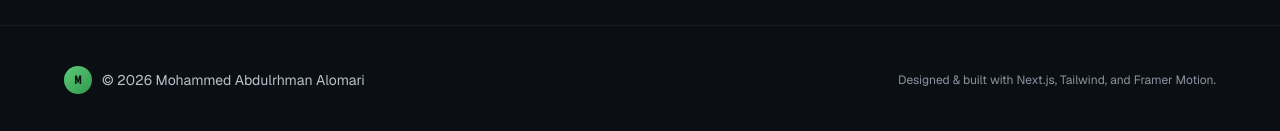
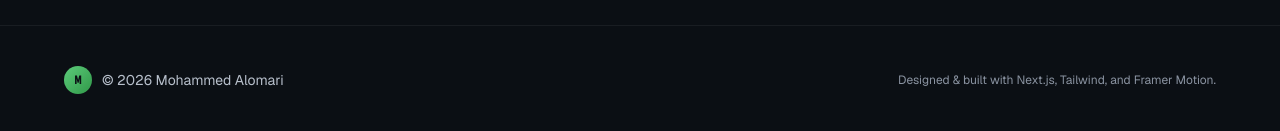
Before and after one commit to MhdAbdAlomari/mohammed-alomari-portfolio, a Next.js app: page /projects/ashafaq-branch in a window 1280 px wide. Shown: the part 4388-4519 px from the top of the page. Built offline with nearby package versions, Linux system fonts and the light colour scheme.

Commit message:
Revert "enhance: update name and add abdulrhman"
This reverts commit 95dfe2059a060df4b144d3d02d85a1eb8f2f1f36.

```diff
--- a/app/blog/page.tsx
+++ b/app/blog/page.tsx
@@ -15,10 +15,10 @@ export const metadata: Metadata = {
     "Bloc state management",
     "Production Flutter",
     "Flutter engineering notes",
-    "Mohammed Abdulrahman Alomari",
+    "Mohammed Alomari",
   ],
   openGraph: {
-    title: "Writing — Mohammed Abdulrahman Alomari",
+    title: "Writing — Mohammed Alomari",
     description:
       "Notes on Flutter, Clean Architecture, Bloc, and shipping production mobile apps.",
     type: "website",
@@ -26,7 +26,7 @@ export const metadata: Metadata = {
   },
   twitter: {
     card: "summary_large_image",
-    title: "Writing — Mohammed Abdulrahman Alomari",
+    title: "Writing — Mohammed Alomari",
     description: "Notes from a working Flutter engineer.",
   },
   alternates: { canonical: "/blog" },
--- a/app/layout.tsx
+++ b/app/layout.tsx
@@ -25,7 +25,7 @@ export const viewport: Viewport = {
   initialScale: 1,
 };
 
-const SITE_TITLE = "Mohammed Abdulrahman Alomari — Flutter Engineer";
+const SITE_TITLE = "Mohammed Alomari — Flutter Engineer";
 const SITE_DESCRIPTION =
   "Flutter Engineer shipping production mobile apps. Creator of Ashafaq Car Wash, live in Saudi Arabia with 8,000+ active users and 3,000+ completed orders. Clean Architecture, Bloc, Firebase, Stripe.";
 
@@ -33,10 +33,10 @@ export const metadata: Metadata = {
   metadataBase: new URL(SITE_URL),
   title: {
     default: SITE_TITLE,
-    template: "%s · Mohammed Abdulrahman Alomari",
+    template: "%s · Mohammed Alomari",
   },
   description: SITE_DESCRIPTION,
-  applicationName: "Mohammed Abdulrahman Alomari — Portfolio",
+  applicationName: "Mohammed Alomari — Portfolio",
   keywords: [
     "Flutter Developer",
     "Flutter Engineer",
@@ -65,12 +65,12 @@ export const metadata: Metadata = {
     "Smart maintenance app",
     "Wassi food delivery",
     "Doctor appointment app",
-    "Mohammed Abdulrahman Alomari",
+    "Mohammed Alomari",
     "Mohammed Abdulrhman Alomari",
   ],
-  authors: [{ name: "Mohammed Abdulrahman Alomari", url: SITE_URL }],
-  creator: "Mohammed Abdulrahman Alomari",
-  publisher: "Mohammed Abdulrahman Alomari",
+  authors: [{ name: "Mohammed Abdulrhman Alomari", url: SITE_URL }],
+  creator: "Mohammed Abdulrhman Alomari",
+  publisher: "Mohammed Abdulrhman Alomari",
   category: "Technology",
   robots: {
     index: true,
@@ -87,7 +87,7 @@ export const metadata: Metadata = {
     type: "website",
     locale: "en_US",
     url: SITE_URL,
-    siteName: "Mohammed Abdulrahman Alomari",
+    siteName: "Mohammed Alomari",
     title: SITE_TITLE,
     description:
       "Production Flutter apps with 8,000+ users. Clean Architecture, Bloc, Firebase, Stripe. Live in Saudi Arabia.",
@@ -96,7 +96,7 @@ export const metadata: Metadata = {
         url: "/images/projects/ashafaq/ashafaq_home.jpg",
         width: 1200,
         height: 630,
-        alt: "Ashafaq Car Wash — Mohammed Abdulrahman Alomari's featured Flutter project",
+        alt: "Ashafaq Car Wash — Mohammed Alomari's featured Flutter project",
       },
     ],
   },
@@ -118,8 +118,8 @@ export const metadata: Metadata = {
 const jsonLd = {
   "@context": "https://schema.org",
   "@type": "Person",
-  name: "Mohammed Abdulrahman Alomari",
-  alternateName: "Mohammed Abdulrhman Alomari",
+  name: "Mohammed Abdulrhman Alomari",
+  alternateName: "Mohammed Alomari",
   jobTitle: "Flutter Engineer",
   description:
     "Flutter Engineer building production mobile applications. Creator of Ashafaq Car Wash — 8,000+ active users in Saudi Arabia.",
--- a/app/projects/[slug]/page.tsx
+++ b/app/projects/[slug]/page.tsx
@@ -29,13 +29,13 @@ export async function generateMetadata({ params }: PageProps): Promise<Metadata>
     title,
     description: descriptionEn,
     keywords: project.keywords,
-    authors: [{ name: "Mohammed Abdulrahman Alomari" }],
+    authors: [{ name: "Mohammed Abdulrhman Alomari" }],
     openGraph: {
       title,
       description: descriptionEn,
       type: "article",
       url,
-      siteName: "Mohammed Abdulrahman Alomari",
+      siteName: "Mohammed Alomari",
       ...(ogImage && {
         images: [
           {
--- a/components/Footer.tsx
+++ b/components/Footer.tsx
@@ -11,7 +11,7 @@ export function Footer() {
           <span className="grid size-7 place-items-center rounded-md bg-gradient-to-br from-accent to-primary text-bg">
             <span className="font-mono text-xs font-bold">M</span>
           </span>
-          <span>© {new Date().getFullYear()} Mohammed Abdulrhman Alomari</span>
+          <span>© {new Date().getFullYear()} Mohammed Alomari</span>
         </div>
         <p className="text-center text-xs text-muted-soft sm:text-end">{t.footer.built}</p>
       </div>
--- a/components/Intro.tsx
+++ b/components/Intro.tsx
@@ -65,7 +65,7 @@ export function Intro() {
                 transition={{ delay: 0.4, duration: 0.7, ease: [0.16, 1, 0.3, 1] }}
                 className="text-balance text-3xl font-semibold tracking-tight gradient-text sm:text-4xl"
               >
-                Mohammed Abdulrhman Alomari
+                Mohammed Alomari
               </motion.h1>
             </div>
 
--- a/lib/i18n.ts
+++ b/lib/i18n.ts
@@ -69,7 +69,7 @@ const en: Dict = {
   hero: {
     badge: "Available for new opportunities",
     nameLine1: "Mohammed",
-    nameLine2: "Abdulrahman Alomari.",
+    nameLine2: "Alomari.",
     subtitle: {
       lead: "Flutter Engineer crafting production mobile apps with",
       arch: "Clean Architecture",
@@ -131,7 +131,7 @@ const ar: Dict = {
   nav: { about: "نبذة", experience: "الخبرة", projects: "المشاريع", skills: "المهارات", writing: "المقالات", contact: "تواصل", cta: "لنتحدث" },
   hero: {
     badge: "متاح لفرص جديدة",
-    nameLine1: "محمد عبد الرحمن",
+    nameLine1: "محمد",
     nameLine2: "العمري.",
     subtitle: {
       lead: "مهندس Flutter يبني تطبيقات إنتاجية باستخدام",
```
